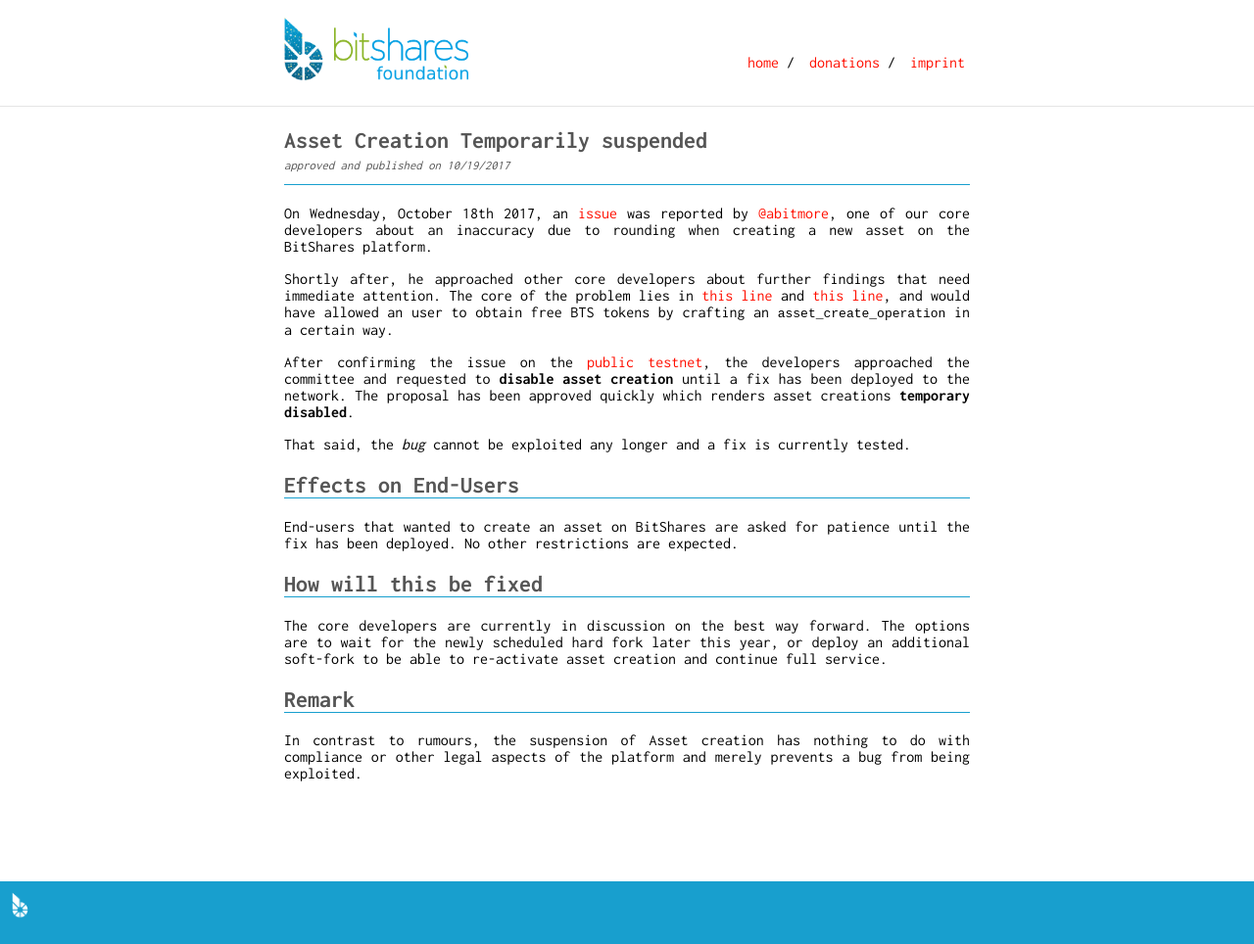
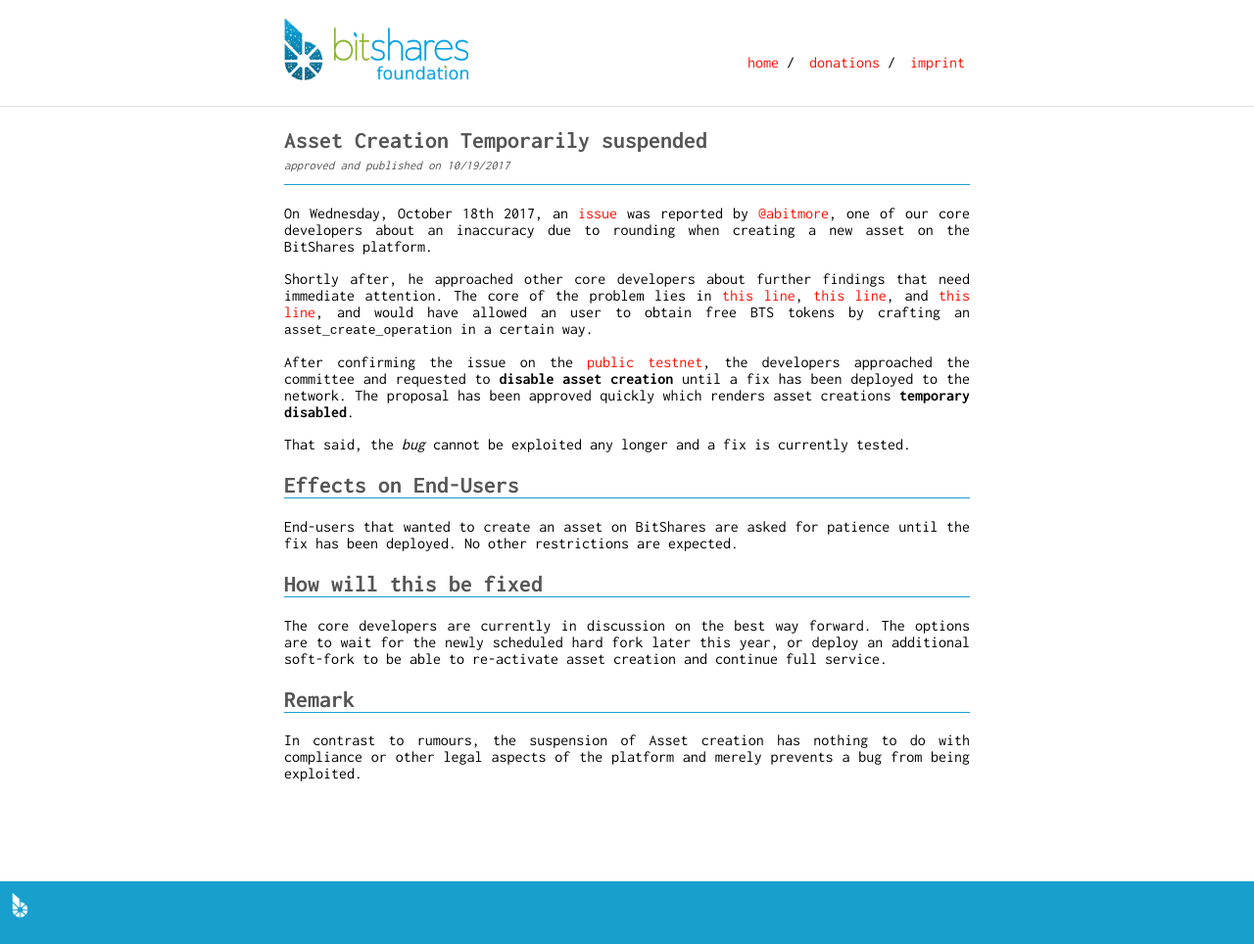
Before and after one commit to thehapax/bitshares.foundation, a Jekyll site: the page built from _announcements/2017-10-19-bitshares-asset-creation-incident.md, in a window 1280 px wide. Shown: the whole page at 98% size. Built offline with Jekyll 4.4.1, drawn with Linux system fonts in a browser that asks for light colours.

Commit message:
add another line of code to the ANN

```diff
--- a/_announcements/2017-10-19-bitshares-asset-creation-incident.md
+++ b/_announcements/2017-10-19-bitshares-asset-creation-incident.md
@@ -11,9 +11,10 @@ on the BitShares platform.
 
 Shortly after, he approached other core developers about further
 findings that need immediate attention. The core of the problem lies in
-[this line](https://github.com/bitshares/bitshares-core/blob/2.0.170710/libraries/chain/asset_evaluator.cpp#L94)
+[this line](https://github.com/bitshares/bitshares-core/blob/2.0.170710/libraries/chain/asset_evaluator.cpp#L94),
+[this line](https://github.com/bitshares/bitshares-core/blob/2.0.170710/libraries/chain/asset_evaluator.cpp#L127),
 and
-[this line](https://github.com/bitshares/bitshares-core/blob/2.0.170710/libraries/chain/asset_evaluator.cpp#L127),
+[this line](https://github.com/bitshares/bitshares-core/blob/2.0.170710/libraries/chain/evaluator.cpp#L89),
 and would have allowed an user to obtain free BTS tokens by crafting an
 `asset_create_operation` in a certain way.
 
```
